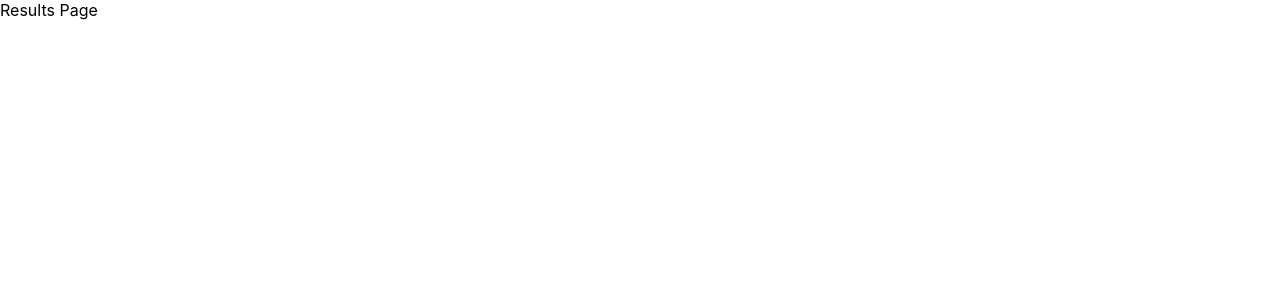
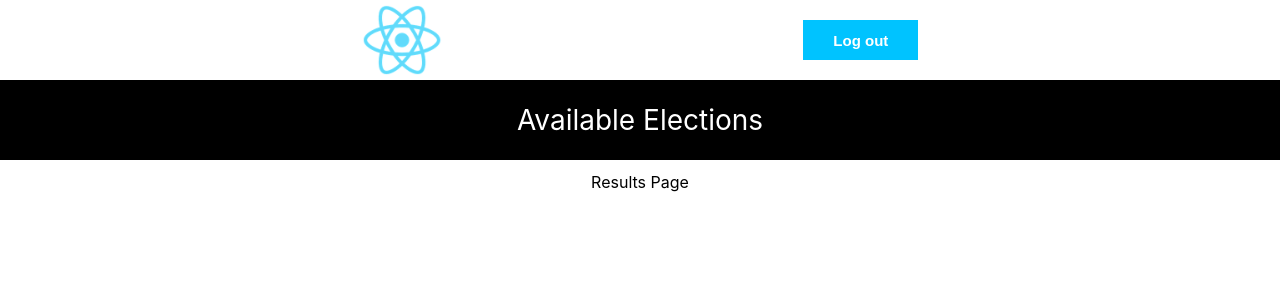
Before and after one commit to kisakyegordon/sd-voting-front, a React (Create React App) app: page /results in a window 1280 px wide. Shown: the top 300 px of the page. Built offline with nearby package versions, Linux system fonts and the light colour scheme.

Commit message:
add-nav-and-logo-components

```diff
--- a/src/components/ElectionDetail.js
+++ b/src/components/ElectionDetail.js
@@ -1,10 +1,16 @@
 import React, { Component } from 'react';
+import NavBar from './common/NavBar';
+import LogoPane from './common/LogoPane';
 
 class ElectionDetail extends Component {
     render() {
         return (
             <div>
-                Election Detail Page
+                <LogoPane />
+                <NavBar title="Available Elections"/>
+                <div className='main-content'>
+                    Election Detail Page
+                </div>
             </div>
         );
     }
--- a/src/components/ElectionList.js
+++ b/src/components/ElectionList.js
@@ -1,10 +1,16 @@
 import React, { Component } from 'react';
+import NavBar from './common/NavBar';
+import LogoPane from './common/LogoPane';
 
 class ElectionList extends Component {
     render() {
         return (
             <div>
-                Election List
+                <LogoPane />
+                <NavBar title="Available Elections"/>
+                <div className='main-content'>
+                    Election List
+                </div>
             </div>
         );
     }
--- a/src/components/Results.js
+++ b/src/components/Results.js
@@ -1,10 +1,16 @@
 import React, { Component } from 'react';
+import NavBar from './common/NavBar';
+import LogoPane from './common/LogoPane';
 
 class Results extends Component {
     render() {
         return (
             <div>
-                Results Page
+                <LogoPane />
+                <NavBar title="Available Elections"/>
+                <div className='main-content'>
+                    Results Page
+                </div>
             </div>
         );
     }
--- /dev/null
+++ b/src/components/common/LogoPane.js
@@ -0,0 +1,20 @@
+import React, { Component } from 'react';
+import logo from '../../assets/images/logo192.png';
+import '../styles.css';
+
+class LogoPane extends Component {
+
+    handleLogout = () => console.log('logged out');
+    render() {
+        return (
+            <div className='logo-container'>
+                <img className='logo' src={logo} alt='logo' />
+                <div className='button-container'>
+                    <button onClick={this.handleLogout} className='log-out-button'>Log out</button>
+                </div>
+            </div>
+        );
+    }
+}
+
+export default LogoPane;
--- /dev/null
+++ b/src/components/common/NavBar.js
@@ -0,0 +1,13 @@
+import React, { Component } from 'react';
+
+class NavBar extends Component {
+    render() {
+        return (
+            <div className='nav-container'>
+                {this.props.title}
+            </div>
+        );
+    }
+}
+
+export default NavBar;
--- /dev/null
+++ b/src/components/styles.css
@@ -0,0 +1,42 @@
+.logo-container{
+    display: flex;
+    justify-content: space-evenly;
+}
+
+.logo{
+    height: 80px;
+}
+
+.nav-container{
+    height: 80px;
+    background: black;
+    color: #fff;
+    text-align: center;
+    font-size: 28px;
+    display: flex;
+    justify-content: center;
+    flex-direction: column;
+}
+
+.button-container{
+    display: flex;
+    flex-direction: column;
+    justify-content: center;
+}
+
+.log-out-button{
+    height: 40px;
+    width: 115px;
+    border: 1px;
+    font-size: 15px;
+    background: #00c3ff;
+    color: #fff;
+    font-weight: 600;
+}
+
+.main-content{
+    display: flex;
+    justify-content: center;
+    width: 80%;
+    margin: 12px auto;
+}
```
Also changed, not shown: src/assets/images/logo192.png (added).
